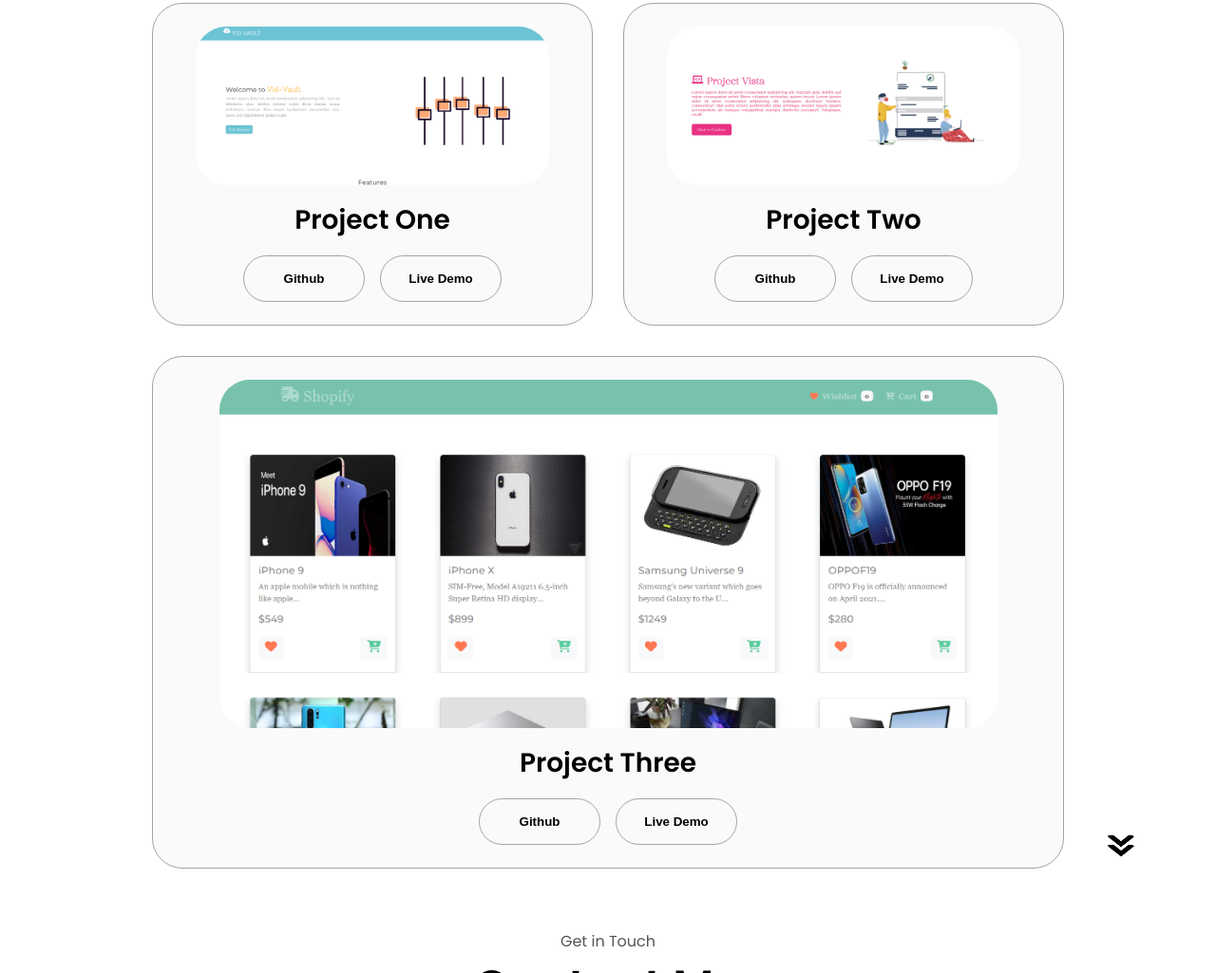
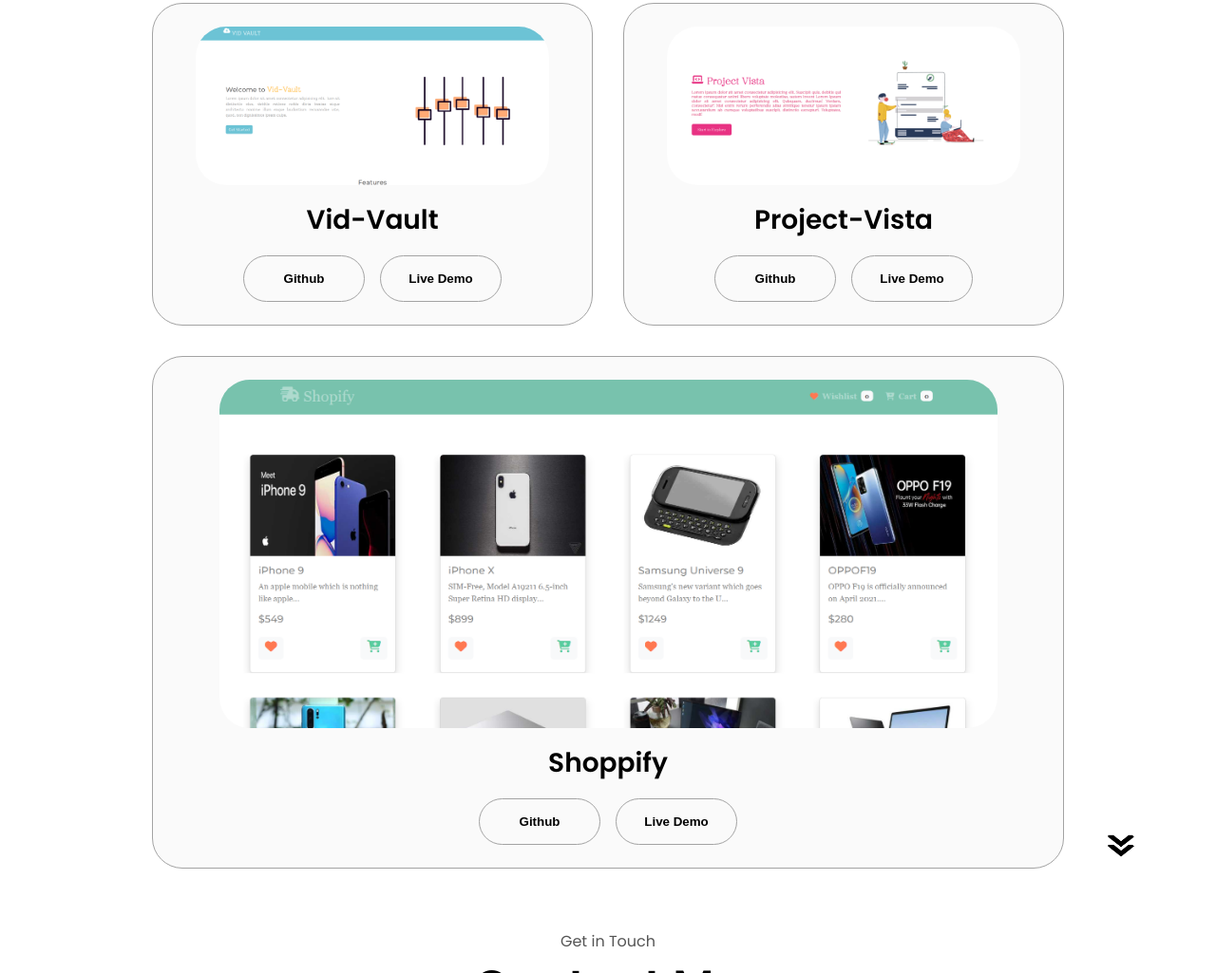
Before and after one commit to ashikKN/MyPortfolio, a plain HTML site: page index.html in a window 1280 px wide. Shown: the part 2590-3615 px from the top of the page at 95% size. Drawn offline with Linux system fonts and the light colour scheme.

Commit message:
myPortfolio

```diff
--- a/index.html
+++ b/index.html
@@ -194,7 +194,7 @@
           <div class="article-container">
             <img src="./assets/Screenshot (23).png" alt="Project 1" class="project-img" />
           </div>
-          <h2 class="experience-sub-title project-title">Project One</h2>
+          <h2 class="experience-sub-title project-title">Vid-Vault</h2>
           <div class="btn-container">
             <button class="btn btn-color-2 project-btn" onclick="location.href='https://github.com/'">
               Github
@@ -208,7 +208,7 @@
           <div class="article-container">
             <img src="./assets/Screenshot (30).png" alt="Project 2" class="project-img" />
           </div>
-          <h2 class="experience-sub-title project-title">Project Two</h2>
+          <h2 class="experience-sub-title project-title">Project-Vista</h2>
           <div class="btn-container">
             <button class="btn btn-color-2 project-btn" onclick="location.href='https://github.com/'">
               Github
@@ -222,7 +222,7 @@
           <div class="article-container">
             <img src="./assets/Screenshot (31).png" alt="Project 3" class="project-img" />
           </div>
-          <h2 class="experience-sub-title project-title">Project Three</h2>
+          <h2 class="experience-sub-title project-title">Shoppify</h2>
           <div class="btn-container">
             <button class="btn btn-color-2 project-btn" onclick="location.href='https://github.com/'">
               Github
```
